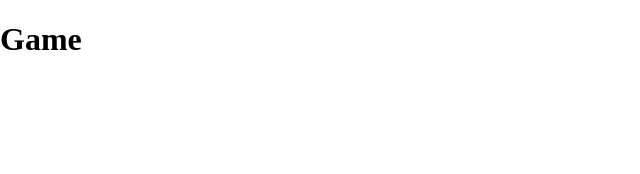
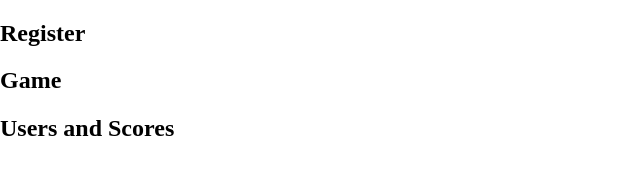
Before and after one commit to AccidentByDragon/3InARowGame, a website: page MainPage.html in a window 1280 px wide. Shown: the whole page, without its empty margins (0-640 px from the left). Drawn offline with Linux system fonts and the light colour scheme.

Commit message:
Update MainPage.html

```diff
--- a/MainPage.html
+++ b/MainPage.html
@@ -15,17 +15,19 @@
     <a href="#Register"></a>
   </header>
   <main>
+    <section id="Register">
+      <h2>Register</h2>
+    </section>
+
     <section id="Game">
-      <h1>Game</h1>
+      <h2>Game</h1>
     </section>
 
     <section id="Users">
-
+      <h2>Users and Scores</h2>
     </section>
 
-    <section id="Register">
 
-    </section>
   </main>
   <script src="./main.js"></script>
 </body>
```
